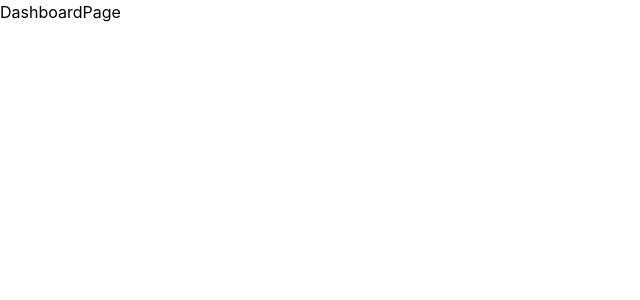
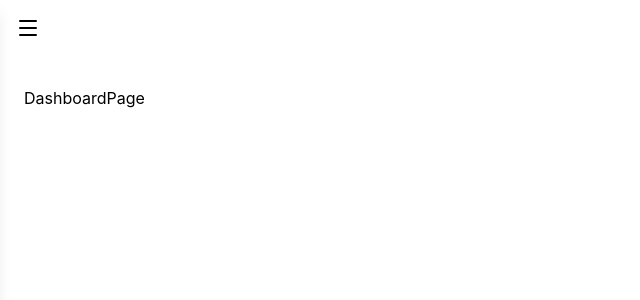
Before and after one commit to VicdSpt/BudgetFlow, a React (Vite) app: page / in a window 1280 px wide. Shown: the top 300 px of the page, without its empty margins (0-640 px from the left). Built offline with nearby package versions, Linux system fonts and the light colour scheme.

Commit message:
update: Layout + sidebarmenu

```diff
--- a/package.json
+++ b/package.json
@@ -11,6 +11,7 @@
   },
   "dependencies": {
     "@tailwindcss/postcss": "^4.2.2",
+    "lucide-react": "^1.8.0",
     "react": "^19.2.4",
     "react-dom": "^19.2.4",
     "react-router-dom": "^7.13.1",
--- /dev/null
+++ b/src/components/ui/Layout.tsx
@@ -0,0 +1,22 @@
+import { Outlet } from "react-router-dom";
+import { useState } from "react";
+import SideBarMenu from "./SideBarMenu";
+import { Menu, X } from 'lucide-react';
+
+export default function Layout() {
+    const [isOpen, setIsOpen] = useState(false)
+
+  return (
+    <div className="flex h-screen">
+        <SideBarMenu isOpen={isOpen} onClose={() => setIsOpen(false)}/>
+        <div className="flex flex-col flex-1">
+            <header className="p-4">
+                <button className="cursor-pointer" onClick={() => setIsOpen(!isOpen)}>{isOpen ? <X size={24}/> : <Menu size={24}/>}</button>
+            </header>
+            <main className="flex-1 p-6">
+                <Outlet/>
+            </main>
+        </div>
+    </div>
+  )
+}
--- /dev/null
+++ b/src/components/ui/SideBarMenu.tsx
@@ -0,0 +1,23 @@
+import { Link } from "react-router-dom";
+import { X } from 'lucide-react';
+
+interface SideBarMenuProps {
+    isOpen: boolean;
+    onClose: () => void;
+}
+
+export default function SideBarMenu({ isOpen, onClose }: SideBarMenuProps) {
+
+    return (
+        <nav className={`fixed top-0 left-0 h-full w-64 bg-white shadow-lg transition-transform duration-300 ${isOpen ? "translate-x-0" : "-translate-x-full"}`}
+        >
+            <Link to="/">Home</Link>
+            <Link to="/goals">Goals</Link>
+            <Link to="/budget">Budget</Link>
+            <Link to="/settings">Setting</Link>
+
+            <button className="cursor-pointer" onClick={onClose}><X size={24} /></button>
+
+        </nav>
+    )
+}
--- a/src/router/index.tsx
+++ b/src/router/index.tsx
@@ -3,11 +3,12 @@ import BudgetPage from "../pages/BudgetPage";
 import DashboardPage from "../pages/DashboardPage";
 import GoalsPage from "../pages/GoalsPage";
 import SettingsPage from "../pages/SettingsPage";
+import Layout from "../components/ui/Layout"
 
 
 export const router = createBrowserRouter([
     {
-        path: "/",
+        path: "/", element: <Layout />,
         children: [
             { index: true, element: <DashboardPage /> },
             { path: "goals", element: <GoalsPage /> },
```
Also changed, not shown: 1 other file (tests, documents, lock files or other folders).
